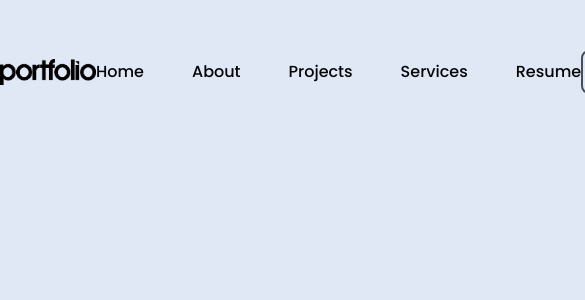
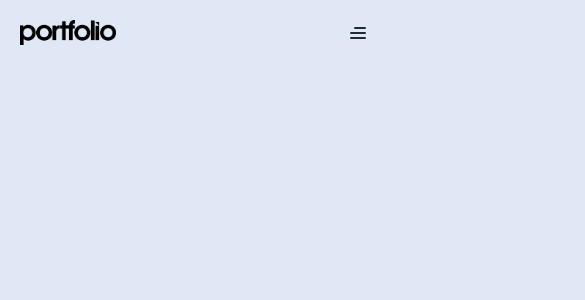
Before and after one commit to alirezawdx/portfolio, a Vue app: page / in a window 390 px wide. Shown: the top 300 px of the page, 585 px wide, since content can reach past the window. Built offline with nearby package versions, Linux system fonts and the light colour scheme.

Commit message:
feat: add navbar support for sm devices

```diff
--- /dev/null
+++ b/components.d.ts
@@ -0,0 +1,19 @@
+/* eslint-disable */
+// @ts-nocheck
+// Generated by unplugin-vue-components
+// Read more: https://github.com/vuejs/core/pull/3399
+// biome-ignore lint: disable
+export {}
+
+/* prettier-ignore */
+declare module 'vue' {
+  export interface GlobalComponents {
+    DarkModeButton: typeof import('./src/components/DarkModeButton.vue')['default']
+    MenuItem: typeof import('./src/components/MenuItem.vue')['default']
+    MenuList: typeof import('./src/components/MenuList.vue')['default']
+    RouterLink: typeof import('vue-router')['RouterLink']
+    RouterView: typeof import('vue-router')['RouterView']
+    SingleButton: typeof import('./src/components/SingleButton.vue')['default']
+    SiteLogo: typeof import('./src/components/SiteLogo.vue')['default']
+  }
+}
--- a/package.json
+++ b/package.json
@@ -14,7 +14,9 @@
   },
   "dependencies": {
     "@tailwindcss/vite": "^4.1.11",
+    "motion-v": "^1.4.0",
     "tailwindcss": "^4.1.11",
+    "unplugin-vue-components": "^28.8.0",
     "vue": "^3.5.17",
     "vue-router": "^4.5.1"
   },
--- a/src/components/DarkModeButton.vue
+++ b/src/components/DarkModeButton.vue
@@ -9,6 +9,7 @@ const dark = ref(false)
     class="p-3 cursor-pointer text-[#484E53] hover:bg-[#e1e1e1] duration-150 rounded-lg"
     @click="dark = !dark"
   >
+    <transition mode="out-in">
       <svg
         v-if="dark"
         class="w-6 h-6 text-gray-800 dark:text-white"
@@ -45,5 +46,18 @@ const dark = ref(false)
           d="M12.3224 4.68708c.2935-.31028.3575-.77266.1594-1.15098-.1981-.37832-.6146-.5891-1.0368-.52467-1.50847.2302-2.93175.83665-4.12869 1.76276-1.19717.92628-2.12732 2.1411-2.69465 3.52702-.56744 1.38618-.75115 2.89299-.53164 4.37079.2195 1.4776.83393 2.8711 1.77895 4.0436.9448 1.1722 2.18683 2.0826 3.60103 2.6449 1.414.5623 2.9539.7584 4.4683.57 1.5145-.1884 2.9549-.7551 4.1784-1.6475 1.2237-.8924 2.1892-2.0806 2.7972-3.4499.1723-.3879.0809-.8423-.2279-1.1335-.3089-.2911-.7679-.3556-1.145-.1608-.8631.4459-1.8291.6799-2.8118.6791h-.0018c-1.1598.0013-2.2925-.3234-3.2596-.931-.9667-.6074-1.7244-1.4697-2.1856-2.4779-.4611-1.00776-.6079-2.1209-.4243-3.20511.1835-1.08442.6905-2.09837 1.4645-2.91681Z"
         />
       </svg>
+    </transition>
   </button>
 </template>
+
+<style>
+.v-enter-active,
+.v-leave-active {
+  transition: opacity 0.2s ease;
+}
+
+.v-enter-from,
+.v-leave-to {
+  opacity: 0;
+}
+</style>
--- a/src/components/MenuItem.vue
+++ b/src/components/MenuItem.vue
@@ -5,9 +5,16 @@ const props = defineProps({
 </script>
 
 <template>
-  <li>
-    <a :href="props.href" class="text-[#050505] hover:text-[#4FC3F7] font-medium duration-150 p-0 m-0">
-      <slot></slot>
+  <li class="lowercase">
+    <a
+      :href="props.href"
+      class="text-[#050505] hover:text-[#4FC3F7] font-medium duration-150 p-0 m-0 hidden md:inline-block"
+    >
+      <span class="text-[#4FC3F7] me-1">/</span> <slot></slot>
     </a>
+    <h3 class="text-2xl font-semibold md:hidden">
+      <span class="text-[#4FC3F7] me-3 font-light">/</span>
+      <a :href="props.href"><slot></slot></a>
+    </h3>
   </li>
 </template>
--- a/src/components/MenuList.vue
+++ b/src/components/MenuList.vue
@@ -7,7 +7,9 @@ const props = defineProps({
 </script>
 
 <template>
-  <ul class="flex items-center">
+  <ul
+    class="flex items-start md:items-center justify-start md:justify-between flex-col md:flex-row"
+  >
     <MenuItem v-for="link in props.links" :href="link.href">
       {{ link.text }}
     </MenuItem>
--- a/src/layouts/NavbarMenu.vue
+++ b/src/layouts/NavbarMenu.vue
@@ -3,6 +3,10 @@ import SiteLogo from '@/components/SiteLogo.vue'
 import MenuList from '../components/MenuList.vue'
 import SingleButton from '@/components/SingleButton.vue'
 import DarkModeButton from '@/components/DarkModeButton.vue'
+
+import { ref } from 'vue'
+
+const menuOpen = ref(false)
 
 const links = [
   { text: 'Home', href: '/' },
@@ -14,15 +18,91 @@ const links = [
 </script>
 
 <template>
-  <header class="flex justify-between items-center">
+  <header class="flex justify-between items-center px-5 -mt-7">
     <SiteLogo class="w-24" />
 
     <nav>
-      <MenuList :links="links" class="gap-12"></MenuList>
+      <MenuList :links="links" class="gap-12 hidden md:flex"></MenuList>
     </nav>
 
-    <SingleButton href="/contact">Contact</SingleButton>
+    <SingleButton class="hidden md:inline" href="/contact">Contact</SingleButton>
 
-    <DarkModeButton />
+    <DarkModeButton class="hidden md:inline-block" />
+
+    <transition mode="out-in">
+      <svg
+        v-if="!menuOpen"
+        @click="menuOpen = !menuOpen"
+        class="md:hidden w-6 h-6 text-gray-800 dark:text-white rotate-180"
+        aria-hidden="true"
+        xmlns="http://www.w3.org/2000/svg"
+        width="24"
+        height="24"
+        fill="none"
+        viewBox="0 0 24 24"
+      >
+        <path
+          stroke="currentColor"
+          stroke-linecap="round"
+          stroke-width="2"
+          d="M5 7h14M5 12h14M5 17h10"
+        />
+      </svg>
+    </transition>
+
+    <transition>
+      <div
+        v-show="menuOpen"
+        class="bg-[#E0E8F6] w-full h-full fixed top-0 left-0 flex justify-start items-start flex-col gap-6 p-12"
+      >
+        <div class="flex gap-2 justify-between items-center w-full mb-12">
+          <SiteLogo class="h-8" />
+
+          <div>
+            <DarkModeButton class="" />
+            <button
+              class="p-3 cursor-pointer text-[#484E53] hover:bg-[#e1e1e1] duration-150 rounded-lg"
+              @click="menuOpen = false"
+            >
+              <svg
+                class="w-6 h-6 text-gray-800 dark:text-white"
+                aria-hidden="true"
+                xmlns="http://www.w3.org/2000/svg"
+                width="24"
+                height="24"
+                fill="none"
+                viewBox="0 0 24 24"
+              >
+                <path
+                  stroke="currentColor"
+                  stroke-linecap="round"
+                  stroke-linejoin="round"
+                  stroke-width="2"
+                  d="M6 18 17.94 6M18 18 6.06 6"
+                />
+              </svg>
+            </button>
+          </div>
+        </div>
+
+        <nav>
+          <MenuList :links="links" class="gap-8"></MenuList>
+        </nav>
+
+        <SingleButton class="mt-8 w-full text-center">Contact</SingleButton>
+      </div></transition
+    >
   </header>
 </template>
+
+<style>
+.v-enter-active,
+.v-leave-active {
+  transition: opacity 0.2s ease;
+}
+
+.v-enter-from,
+.v-leave-to {
+  opacity: 0;
+}
+</style>
--- a/vite.config.ts
+++ b/vite.config.ts
@@ -4,6 +4,8 @@ import { defineConfig } from 'vite'
 import vue from '@vitejs/plugin-vue'
 import vueDevTools from 'vite-plugin-vue-devtools'
 import tailwindcss from '@tailwindcss/vite'
+import Components from 'unplugin-vue-components/vite'
+import MotionResolver from 'motion-v/resolver'
 
 // https://vite.dev/config/
 export default defineConfig({
@@ -11,6 +13,12 @@ export default defineConfig({
     vue(),
     vueDevTools(),
     tailwindcss(),
+    Components({
+      dts: true,
+      resolvers: [
+        MotionResolver()
+      ],
+    }),
   ],
   resolve: {
     alias: {
```
Also changed, not shown: 1 other file (tests, documents, lock files or other folders). Lines whose indentation alone changed are shown as unchanged.
